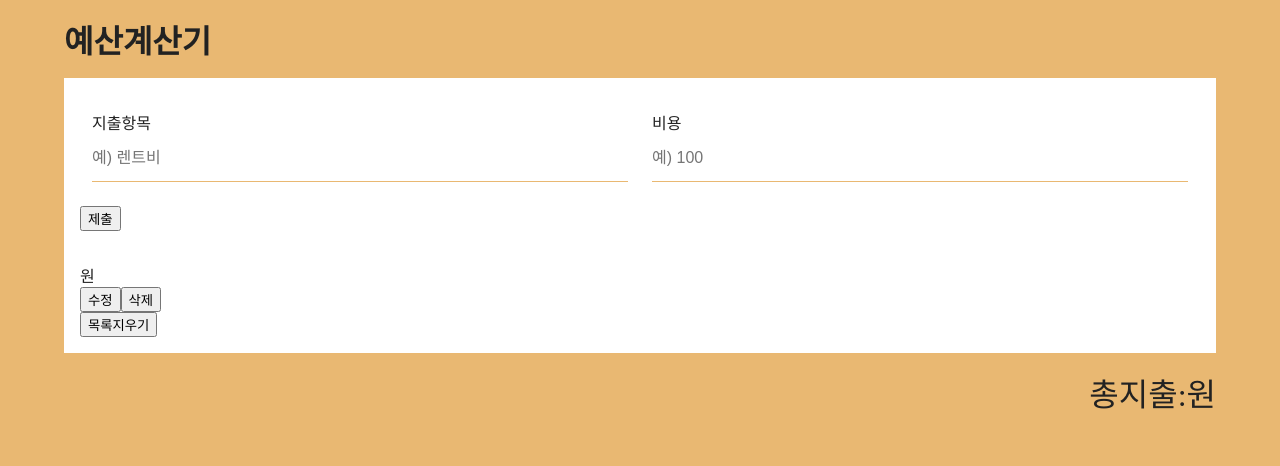
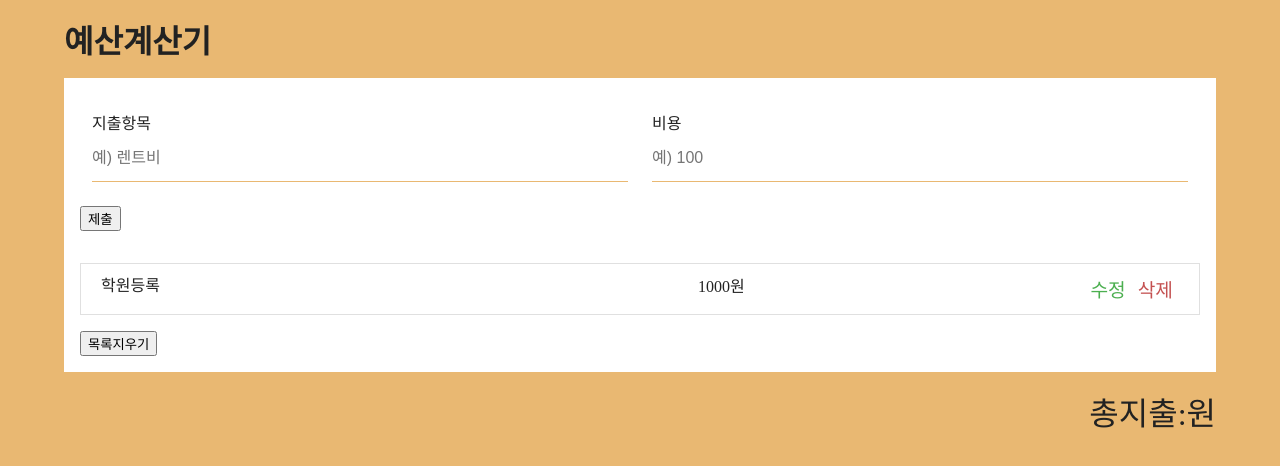
Before and after one commit to appletree0201/react-test, a React (Create React App) app: page / in a window 1280 px wide. Shown: the top 466 px of the page. Built offline with nearby package versions, Linux system fonts and the light colour scheme.

Commit message:
07.ExpenseItem 컨포넌트

```diff
--- a/src/components/ExpenseForm.js
+++ b/src/components/ExpenseForm.js
@@ -24,12 +24,9 @@ export class ExpenseForm extends Component {
                     name= 'amount'
                     placeholder='예) 100'/>
                 </div>
-
-
             </div>
             <button type='submit' className= 'btn'>
                 제출
-
             </button>
         </form>
     )
--- a/src/components/ExpenseItem.css
+++ b/src/components/ExpenseItem.css
@@ -4,6 +4,45 @@
     padding: 10px 20px;
     margin-bottom: 1rem;
     border: 1px solid #e0e0e0;
+    display: flex;
     justify-content: space-between;
     transition: all 0.3s linear;
 }
+
+.item:hover{
+    width: 100%;
+    transform: scale(1.01);
+}
+
+.info {
+    flex: 0 0 60%;
+    display: flex;
+    justify-content: space-between;
+}
+
+.expense {
+    margin-right : 2rem;
+}
+
+.amount {
+    font-weight: 300;
+    font-size: 1rem;
+    padding: 1px 3px;
+}
+
+.clear-btn,
+.edit-btn {
+    background: none;
+    border: none;
+    font-size: 1.2rem;
+    outline: none;
+    cursor: pointer;
+}
+
+.clear-btn {
+    color: var(--mainRed);
+}
+
+.edit-btn {
+    color: var(--mainGreen);
+}
--- a/src/components/ExpenseItem.js
+++ b/src/components/ExpenseItem.js
@@ -4,10 +4,10 @@ import "./ExpenseItem.css";
 export class ExpenseItem extends Component {
   render() {
     return (
-        <li classname= 'item'>
+        <li className= 'item'>
             <div className="info">
-                <span className="expense"></span>
-                <span className="expense">원</span>
+                <span className="expense">학원등록</span>
+                <span className="amount">1000원</span>
             </div>
             <div className="button">
                 <button className="edit-btn">수정</button>
```
